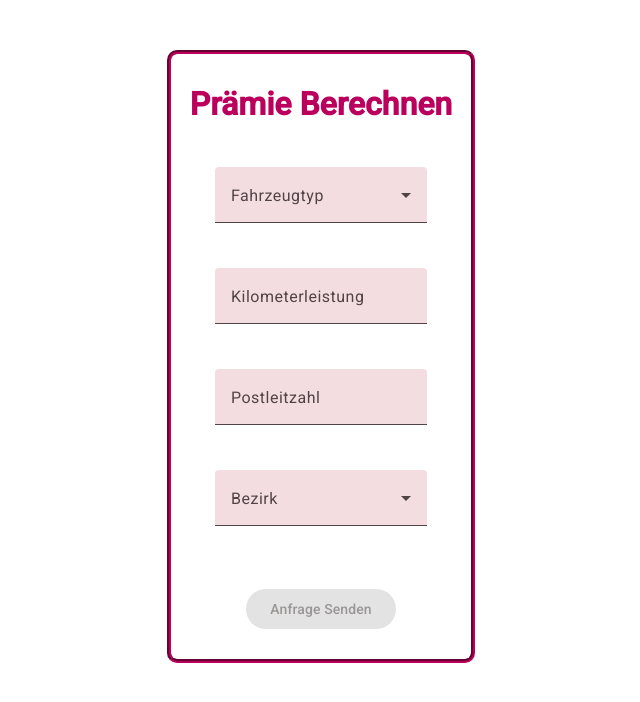
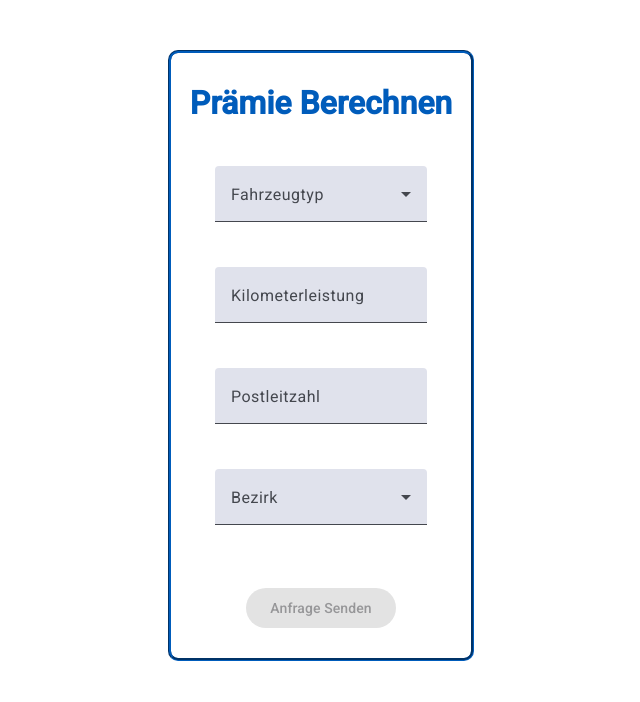
Before and after one commit to blaszczyk/scopevisio_coding_challenge, an Angular app in the folder praemien-ui/: page / in a window 1280 px wide. Shown: the top 702 px of the page, without its empty margins (319-959 px from the left). Built offline with nearby package versions, Linux system fonts and the light colour scheme.

Commit message:
style fixes

```diff
--- a/praemien-ui/angular.json
+++ b/praemien-ui/angular.json
@@ -28,7 +28,7 @@
               }
             ],
             "styles": [
-              "@angular/material/prebuilt-themes/rose-red.css",
+              "@angular/material/prebuilt-themes/azure-blue.css",
               "src/styles.css"
             ],
             "scripts": []
@@ -87,7 +87,7 @@
               }
             ],
             "styles": [
-              "@angular/material/prebuilt-themes/rose-red.css",
+              "@angular/material/prebuilt-themes/azure-blue.css",
               "src/styles.css"
             ],
             "scripts": []
--- a/praemien-ui/src/app/praemien-module/praemien-anfrage-summary/praemien-anfrage-summary.component.css
+++ b/praemien-ui/src/app/praemien-module/praemien-anfrage-summary/praemien-anfrage-summary.component.css
@@ -1,19 +1,20 @@
 .container {
-    color: rgb(186, 0, 92);
+    color:  rgb(0, 92, 187);
     width: 300px;
     margin-left: auto;
     margin-right: auto;
     margin-top: 50px;
-    border: 4px solid rgb(186, 0, 92);
+    border: 3px solid  rgb(0, 92, 187);
     border-style: groove;
     border-radius: 10px;
-    padding: 15px;
-}
-
-table {
-    padding: 10px;
+    padding: 21px;
 }
 
 td {
     height: 30px;
+    padding-right: 18px;
 }
+
+h1 {
+    margin-top: 0px;
+}
--- a/praemien-ui/src/app/praemien-module/praemien-anfrage-summary/praemien-anfrage-summary.component.html
+++ b/praemien-ui/src/app/praemien-module/praemien-anfrage-summary/praemien-anfrage-summary.component.html
@@ -19,7 +19,7 @@
         </tr>
         <tr>
             <td>Stadt/Gemeinde</td>
-            <td>{{summary?.stadt}}</td>
+            <td>{{summary.stadt}}</td>
         </tr>
         <tr *ngIf="summary.bezirk">
             <td>Bezirk</td>
--- a/praemien-ui/src/app/praemien-module/praemien-anfrage/praemien-anfrage.component.css
+++ b/praemien-ui/src/app/praemien-module/praemien-anfrage/praemien-anfrage.component.css
@@ -1,10 +1,10 @@
 .container {
-    color: rgb(186, 0, 92);
+    color:  rgb(0, 92, 187);
     width: 300px;
     margin-left: auto;
     margin-right: auto;
     margin-top: 50px;
-    border: 4px solid rgb(186, 0, 92);
+    border: 3px solid  rgb(0, 92, 187);
     border-style: groove;
     border-radius: 10px;
 
--- a/praemien-ui/src/app/praemien-module/praemien-anfrage/praemien-anfrage.component.ts
+++ b/praemien-ui/src/app/praemien-module/praemien-anfrage/praemien-anfrage.component.ts
@@ -8,7 +8,7 @@ import { FormsModule } from '@angular/forms';
 import { Fahrzeugtyp, ILocation, IPraemienAnfrageRequest } from '../domain';
 import { LocationService } from '../location.service';
 import { PraemienService } from '../praemien.service';
-import { Route, Router } from '@angular/router';
+import { Router } from '@angular/router';
 
 @Component({
   selector: 'app-praemien-anfrage',
--- a/praemien-ui/src/index.html
+++ b/praemien-ui/src/index.html
@@ -2,7 +2,7 @@
 <html lang="en">
 <head>
   <meta charset="utf-8">
-  <title>PraemienUi</title>
+  <title>Praemien Anfragen</title>
   <base href="/">
   <meta name="viewport" content="width=device-width, initial-scale=1">
   <link rel="icon" type="image/x-icon" href="favicon.ico">
```
Also changed, not shown: 1 other file (tests, documents, lock files or other folders).
